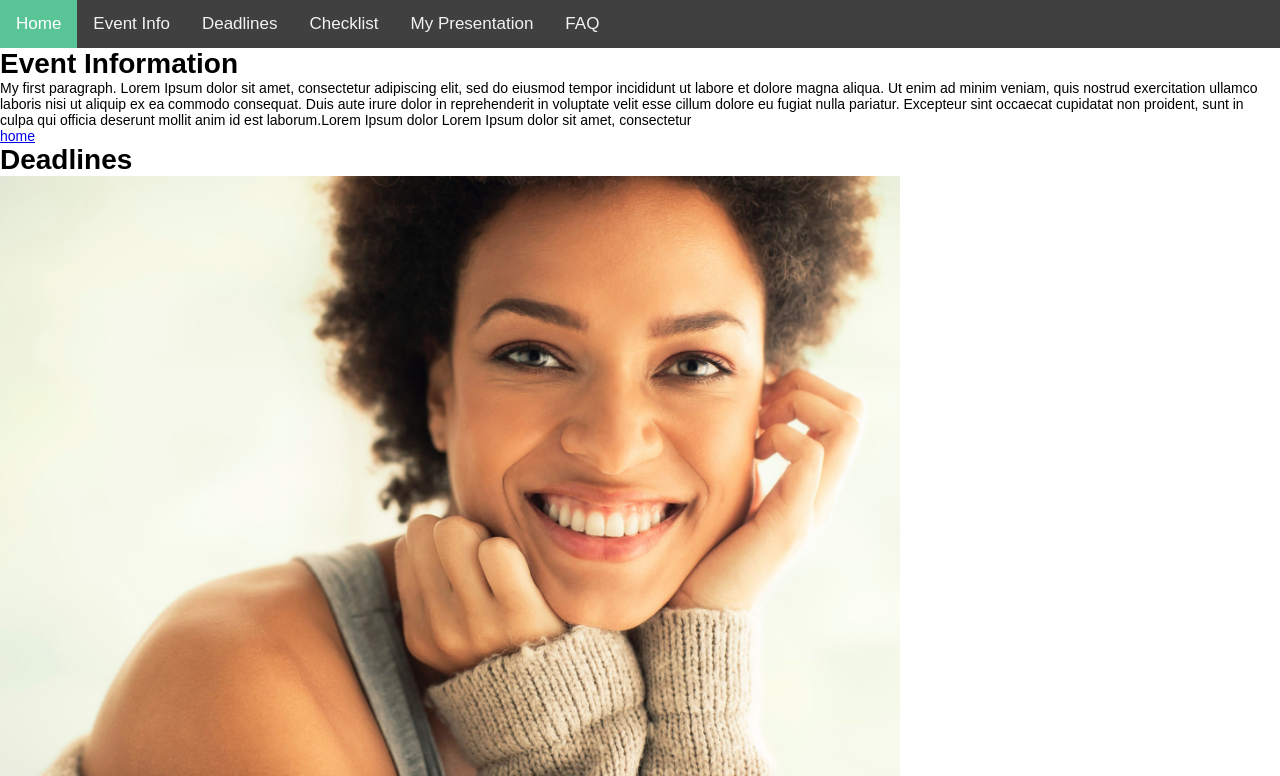
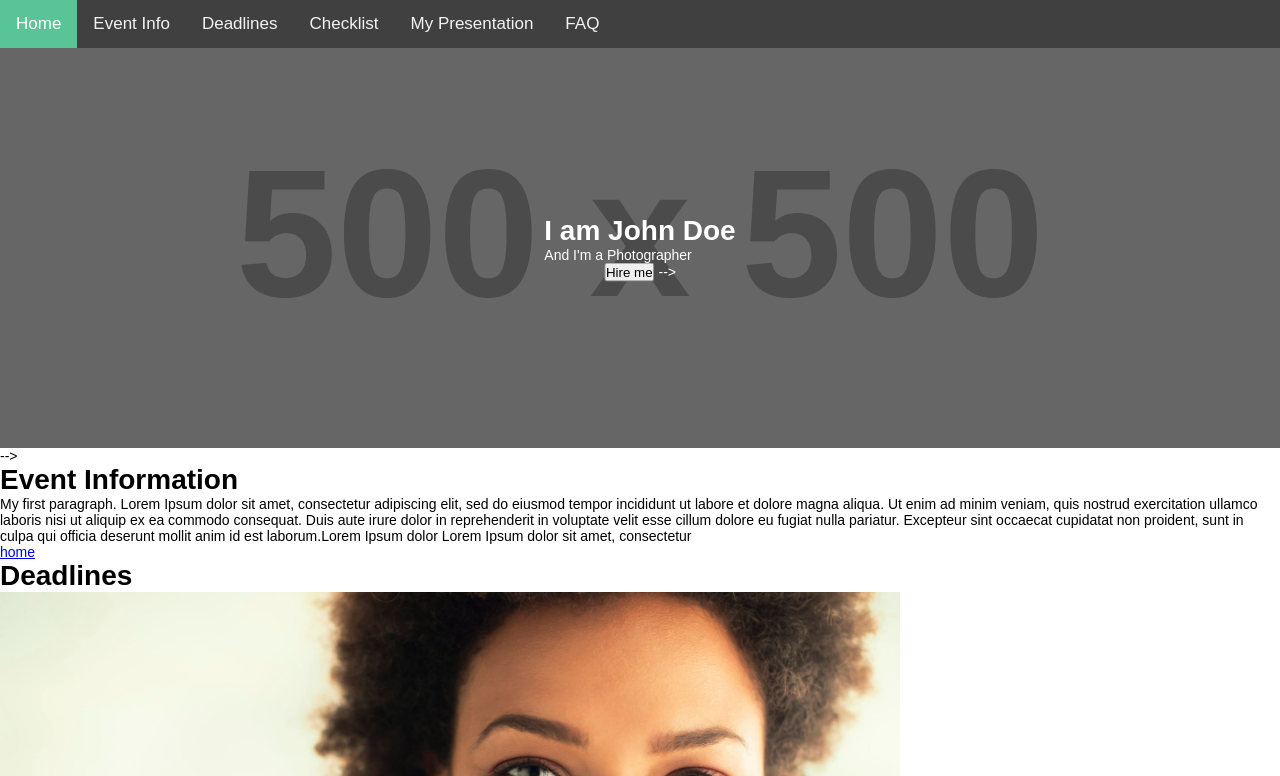
Before and after one commit to PaulaStiglich/speakerpage, a plain HTML site: page index.html in a window 1280 px wide. Shown: the top 776 px of the page. Drawn offline with Linux system fonts and the light colour scheme; placeholder pictures from the web are drawn by us.

Commit message:
capture changes

```diff
--- a/basic.css
+++ b/basic.css
@@ -1,3 +1,6 @@
+/* =======================
+   Base Layout Styles
+========================== */
 /* =======================
    Base Layout Styles
 ========================== */
@@ -11,13 +14,18 @@
   body {
       font-family: sans-serif;
       font-size: 14px;
+
+  .nav {
+      display: flex;
+      justify-content: space-between;
+      flex-direction: column;
+      }
   }
   /* Add a black background color to the top navigation bar */
   .topnav {
       background-color: #404040;
       overflow: hidden;
     }
-
     /* Style the links inside the navigation bar */
     .topnav a {
       float: left;
@@ -27,13 +35,11 @@ body {
       text-decoration: none;
       font-size: 17px;
     }
-
   /* Change the color of links on hover */
     .topnav a:hover {
       background-color: #ddd;
       color: black;
     }
-
   /* Add a color to the active/current link */
     .topnav a.active {
       background-color: #59c597;
@@ -42,12 +48,17 @@ body {
 
   /* Style hero-image */
 
+   body, html {
+    height: 100%;
+}
+
+/* The hero image */
   .hero-image {
-    /* Use "linear-gradient" to add a darken background effect to the image. This will make the text easier to read */
-    background-image: linear-gradient(rgba(0, 0, 0, 0.5), rgba(0, 0, 0, 0.5)), url("dotbackground.jpg");
+    /* Use "linear-gradient" to add a darken background effect to the image (photographer.jpg). This will make the text easier to read */
+    background-image: linear-gradient(rgba(0, 0, 0, 0.5), rgba(0, 0, 0, 0.5)), url("https://via.placeholder.com/500");
 
     /* Set a specific height */
-    height: 75%;
+    height: 50%;
 
     /* Position and center the image to scale nicely on all screens */
     background-position: center;
@@ -56,6 +67,20 @@ body {
     position: relative;
   }
 
+  /* Place text in the middle of the image */
+  .hero-text {
+    text-align: center;
+    position: absolute;
+    top: 50%;
+    left: 50%;
+    transform: translate(-50%, -50%);
+    color: white;
+  }
+
+/* =======================
+   Media Queries
+========================== */
+
 @media only screen and (min-width: 768px) {
     nav { flex-direction: row; }
   }
--- a/index.html
+++ b/index.html
@@ -5,8 +5,10 @@
         <link rel="stylesheet" href="basic.css">
         <meta name="viewport" content="width=device-width, initial-scale=1">
         <title>LouWIT Speaker Resources</title>
-
     </head>
+<!-- making this change to save the file in git -->
+    <nav>
+        <!-- Navigation menu -->
         <div class="topnav" id="home">
             <a class="active" href="#home">Home</a>
             <a href="#event_information">Event Info</a>
@@ -14,31 +16,29 @@
             <a href="#checklist">Checklist</a>
             <a href="#my_presentation">My Presentation</a>
             <a href="#faq">FAQ</a>
-        <style>
-            nav {
-            display: flex;
-            justify-content: space-between;
-            flex-direction: column;
-            }
-        </style>
+        </div>
+    <div>
+    </nav>
+        <div class="hero-image">
+            <div class="hero-text">
+              <h1>I am John Doe</h1>
+              <p>And I'm a Photographer</p>
+              <button>Hire me</button>        <!-- <img src="img/Dotbackground.jpg" alt="Test Image" class="hero-image" width="900" height="600"> <a href="https://www.freepik.com/vectors/abstract"></a>
+        <img src="img/witlogo.png" alt="Louisville Women in Technology logo" width="600" height="500"> --> -->
 
+            </div>
         </div>
-
-        <!-- <img src="img/Dotbackground.jpg" alt="Test Image" class="hero-image" width="900" height="600"> <a href="https://www.freepik.com/vectors/abstract"></a>
-        <img src="img/witlogo.png" alt="Louisville Women in Technology logo" width="600" height="500"> -->
-
     <style>
         p {
           text-align: left;
           font-size: 14px;
           margin-top: 0px;
         }
-        </style>
-        </head>
+        </style> -->
+     </header>
         <body>
 
             <div>
-
                 <h1 id="event_information">Event Information</h1>
                 <p>My first paragraph.  Lorem Ipsum dolor sit amet, consectetur adipiscing elit, sed do eiusmod tempor incididunt ut labore et dolore magna aliqua. Ut enim ad minim veniam, quis nostrud exercitation ullamco
                     laboris nisi ut aliquip ex ea commodo consequat. Duis aute irure dolor in reprehenderit in voluptate velit esse cillum dolore eu fugiat nulla pariatur. Excepteur sint occaecat cupidatat
```
Also changed, not shown: .js. Lines whose indentation alone changed are shown as unchanged.
